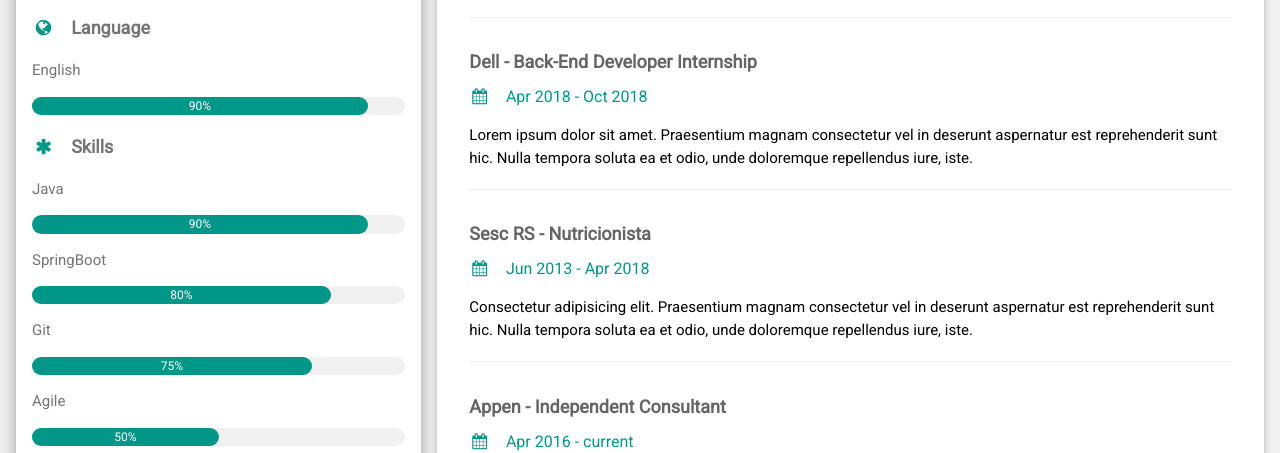
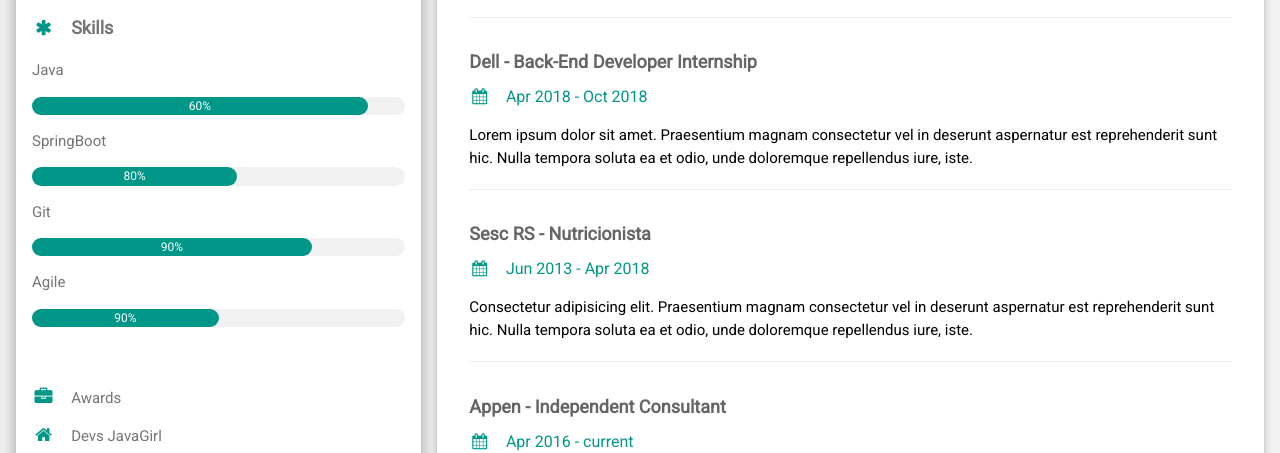
Before and after one commit to anacdf/resume, a plain HTML site: page index.html in a window 1280 px wide. Shown: the part 499-952 px from the top of the page. Drawn offline with nearby package versions, Linux system fonts and the light colour scheme.

Commit message:
Update index.html

```diff
--- a/index.html
+++ b/index.html
@@ -33,30 +33,24 @@
                 <p><i class="fa fa-linkedin-square fa-fw w3-margin-right w3-large w3-text-teal"></i>linkedin.com/in/anadedavid</p>
                 <hr>
 
-                <p class="w3-large w3-text-theme"><b><i class="fa fa-globe fa-fw w3-margin-right w3-text-teal"></i>Language</b></p>
-                <p>English</p>
-                <div class="w3-light-grey w3-round-xlarge w3-small">
-                    <div class="w3-container w3-center w3-round-xlarge w3-teal" style="width:90%">90%</div>
-                </div>
-
                 <p class="w3-large"><b><i class="fa fa-asterisk fa-fw w3-margin-right w3-text-teal"></i>Skills</b></p>
                 <p>Java</p>
                 <div class="w3-light-grey w3-round-xlarge w3-small">
-                    <div class="w3-container w3-center w3-round-xlarge w3-teal" style="width:90%">90%</div>
+                    <div class="w3-container w3-center w3-round-xlarge w3-teal" style="width:90%">60%</div>
                 </div>
                 <p>SpringBoot</p>
                 <div class="w3-light-grey w3-round-xlarge w3-small">
-                    <div class="w3-container w3-center w3-round-xlarge w3-teal" style="width:80%">
+                    <div class="w3-container w3-center w3-round-xlarge w3-teal" style="width:55%">
                         <div class="w3-center w3-text-white">80%</div>
                     </div>
                 </div>
                 <p>Git</p>
                 <div class="w3-light-grey w3-round-xlarge w3-small">
-                    <div class="w3-container w3-center w3-round-xlarge w3-teal" style="width:75%">75%</div>
+                    <div class="w3-container w3-center w3-round-xlarge w3-teal" style="width:75%">90%</div>
                 </div>
                 <p>Agile</p>
                 <div class="w3-light-grey w3-round-xlarge w3-small">
-                    <div class="w3-container w3-center w3-round-xlarge w3-teal" style="width:50%">50%</div>
+                    <div class="w3-container w3-center w3-round-xlarge w3-teal" style="width:50%">90%</div>
                 </div>
                 <br>
                 <br>
```
